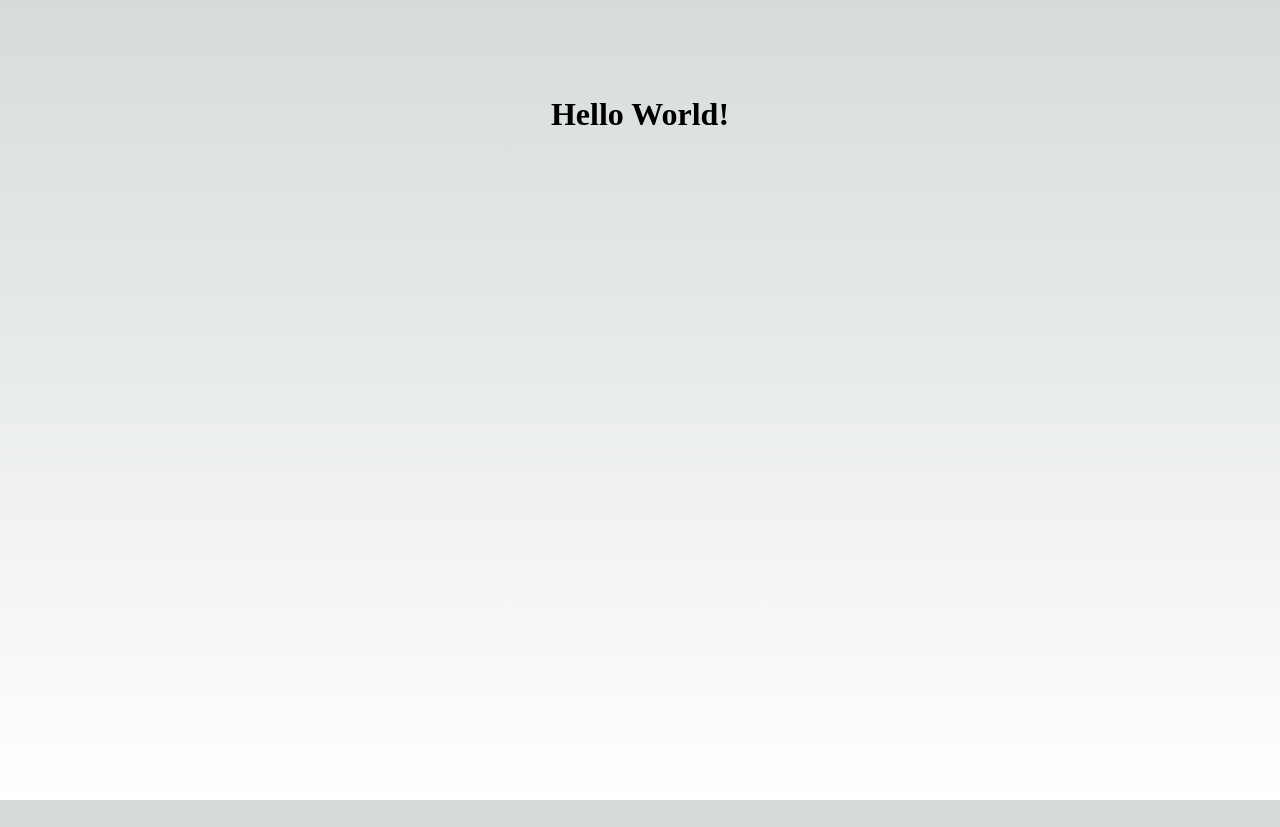
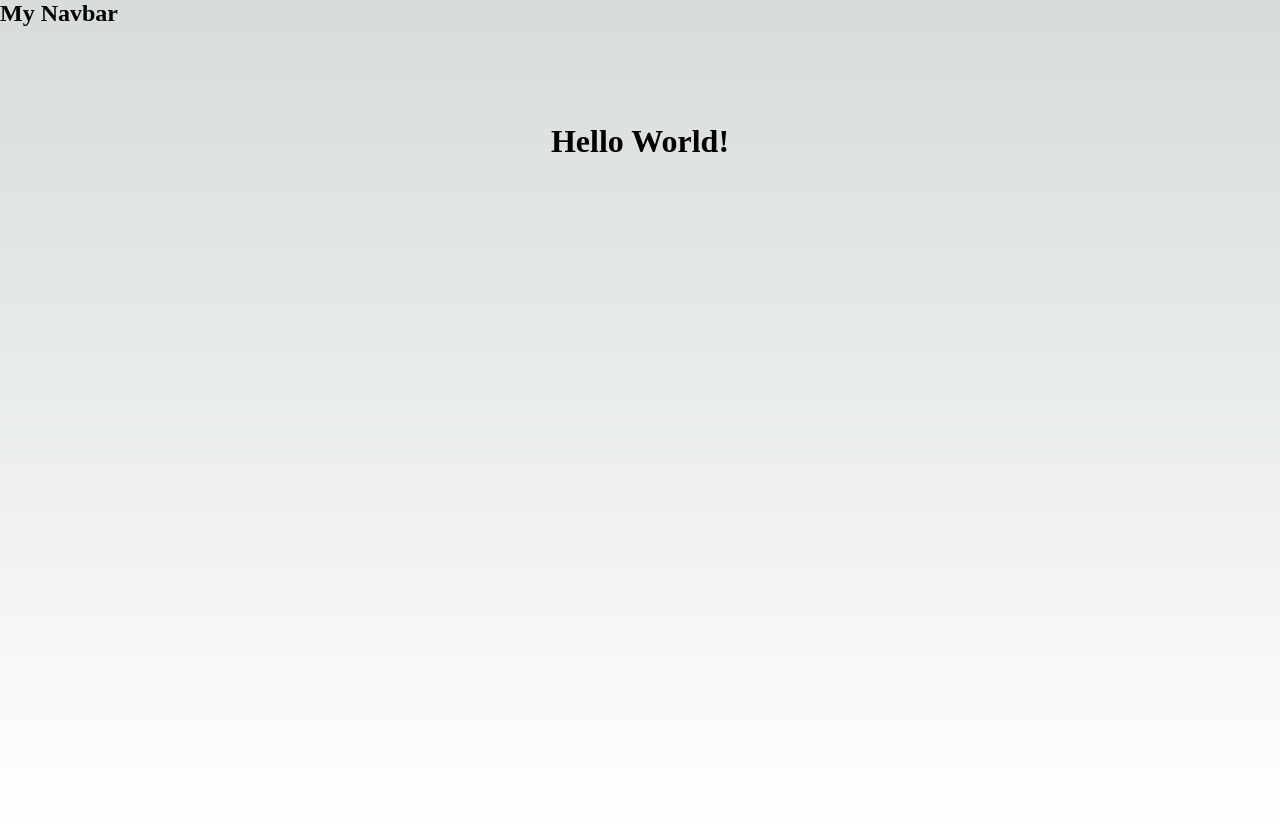
Before and after one commit to amcwong/react-refresh-factors-education, a Next.js app in the folder dave-gray/next01/: page / in a window 1280 px wide. Before the commit the page ends 800 px from the top, so only its background shows below. Built offline with nearby package versions, Linux system fonts and the light colour scheme.

Commit message:
Nav bar implementation

```diff
--- a/dave-gray/next01/app/layout.tsx
+++ b/dave-gray/next01/app/layout.tsx
@@ -13,6 +13,7 @@ export default function RootLayout({
       */}
       <head />
       <body>
+        <nav><h1>My Navbar</h1></nav>
         {children}
         </body>
     </html>
```
Also changed, not shown: dave-gray/next01/app/page.tsx (+6 -6 lines).
